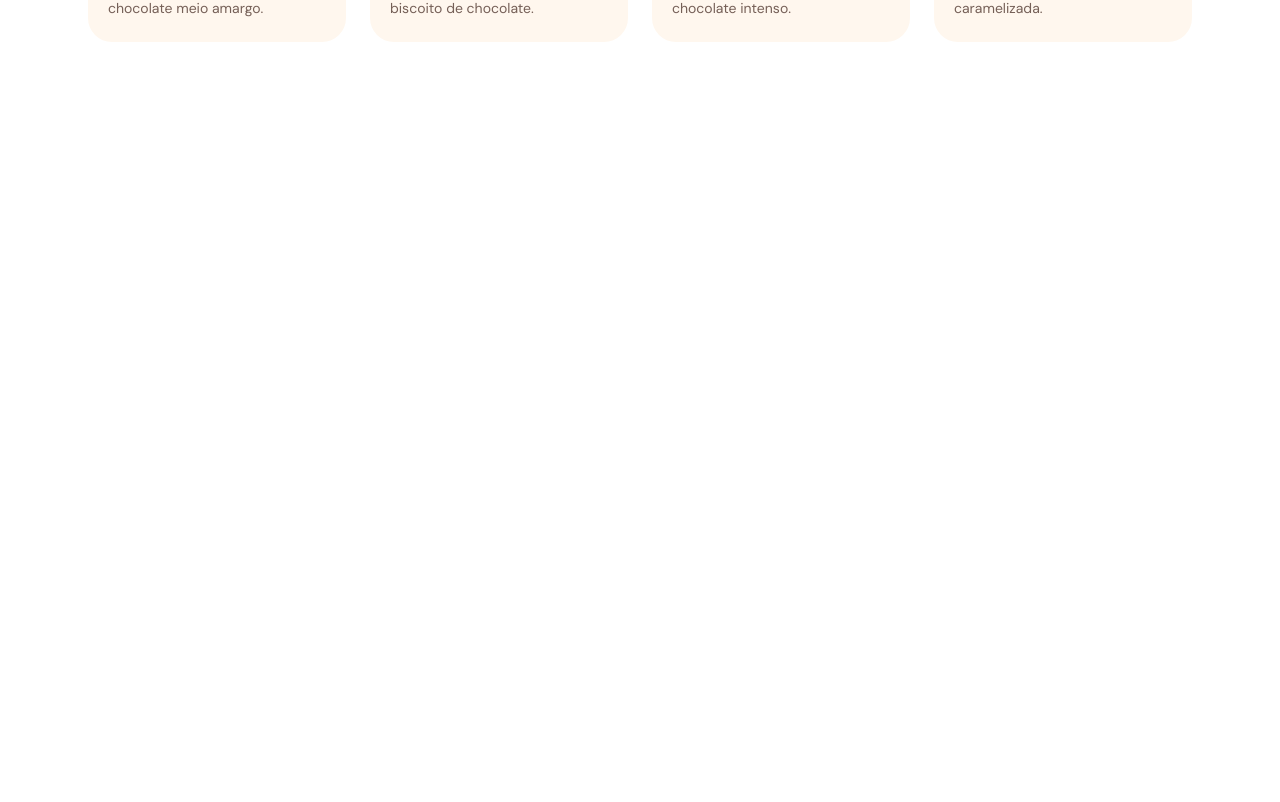
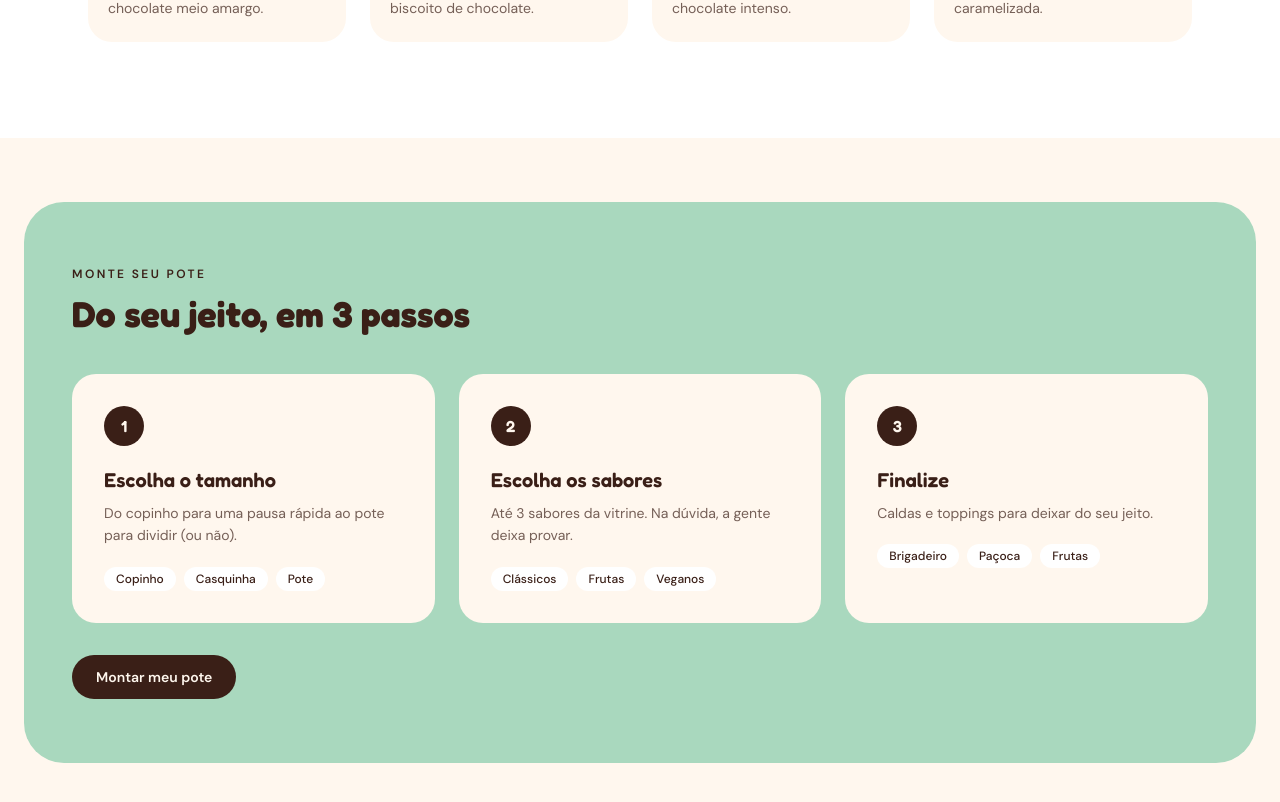
Before and after one commit to dos-1ESPI/cp-sorveteria, a React (Vite) app: page / in a window 1280 px wide. Shown: the part 1259-2061 px from the top of the page. Before the commit the page ends 1397 px from the top, so only its background shows below. Built offline with nearby package versions, Linux system fonts and the light colour scheme.

Commit message:
feat: Adicionando seção monte seu pote

```diff
--- /dev/null
+++ b/src/components/MontePote.jsx
@@ -0,0 +1,75 @@
+import { Link } from "react-router-dom";
+
+const passos = [
+    {
+        titulo: "Escolha o tamanho",
+        descricao: "Do copinho para uma pausa rápida ao pote para dividir (ou não).",
+        opcoes: ["Copinho", "Casquinha", "Pote"],
+    },
+    {
+        titulo: "Escolha os sabores",
+        descricao: "Até 3 sabores da vitrine. Na dúvida, a gente deixa provar.",
+        opcoes: ["Clássicos", "Frutas", "Veganos"],
+    },
+    {
+        titulo: "Finalize",
+        descricao: "Caldas e toppings para deixar do seu jeito.",
+        opcoes: ["Brigadeiro", "Paçoca", "Frutas"],
+    },
+];
+
+export default function MontePote() {
+    return (
+        <section id="monte-seu-pote" className="bg-baunilha px-4 py-12 font-sans md:px-6 md:py-16">
+            <div className="mx-auto max-w-7xl rounded-[2.5rem] bg-pistache px-6 py-12 md:px-12 md:py-16">
+                <div className="mx-auto max-w-6xl">
+                    <p className="mb-3 text-xs font-semibold uppercase tracking-[0.2em] text-chocolate">
+                        Monte seu pote
+                    </p>
+                    <h2 className="font-display text-3xl font-bold text-chocolate md:text-4xl">
+                        Do seu jeito, em 3 passos
+                    </h2>
+
+                    {/* Passos */}
+                    <ol className="mt-10 grid gap-6 md:grid-cols-3">
+                        {passos.map((passo, index) => (
+                            <li key={passo.titulo} className="rounded-3xl bg-baunilha p-6 md:p-8">
+                                <span
+                                    aria-hidden="true"
+                                    className="flex h-10 w-10 items-center justify-center rounded-full bg-chocolate font-display font-semibold text-baunilha"
+                                >
+                                    {index + 1}
+                                </span>
+
+                                <h3 className="mt-5 font-display text-xl font-semibold text-chocolate">
+                                    {passo.titulo}
+                                </h3>
+                                <p className="mt-2 text-sm leading-relaxed text-chocolate/70">
+                                    {passo.descricao}
+                                </p>
+
+                                <ul className="mt-5 flex flex-wrap gap-2">
+                                    {passo.opcoes.map((opcao) => (
+                                        <li
+                                            key={opcao}
+                                            className="rounded-full bg-white px-3 py-1 text-xs font-medium text-chocolate"
+                                        >
+                                            {opcao}
+                                        </li>
+                                    ))}
+                                </ul>
+                            </li>
+                        ))}
+                    </ol>
+
+                    <Link
+                        to="/monte-seu-pote"
+                        className="mt-8 inline-block rounded-full bg-chocolate px-6 py-3 text-sm font-semibold text-baunilha transition hover:brightness-125"
+                    >
+                        Montar meu pote
+                    </Link>
+                </div>
+            </div>
+        </section>
+    );
+}
--- a/src/pages/Home.jsx
+++ b/src/pages/Home.jsx
@@ -1,6 +1,7 @@
 import NavBar from "../components/NavBar";
 import Hero from "../components/Hero";
 import SaboresSemana from "../components/SaboresSemana";
+import MontePote from "../components/MontePote";
 
 const Home = () => {
   return (
@@ -8,6 +9,7 @@ const Home = () => {
       <NavBar/>
       <Hero/>
       <SaboresSemana/>
+      <MontePote/>
     </div>
   )
 }
```
